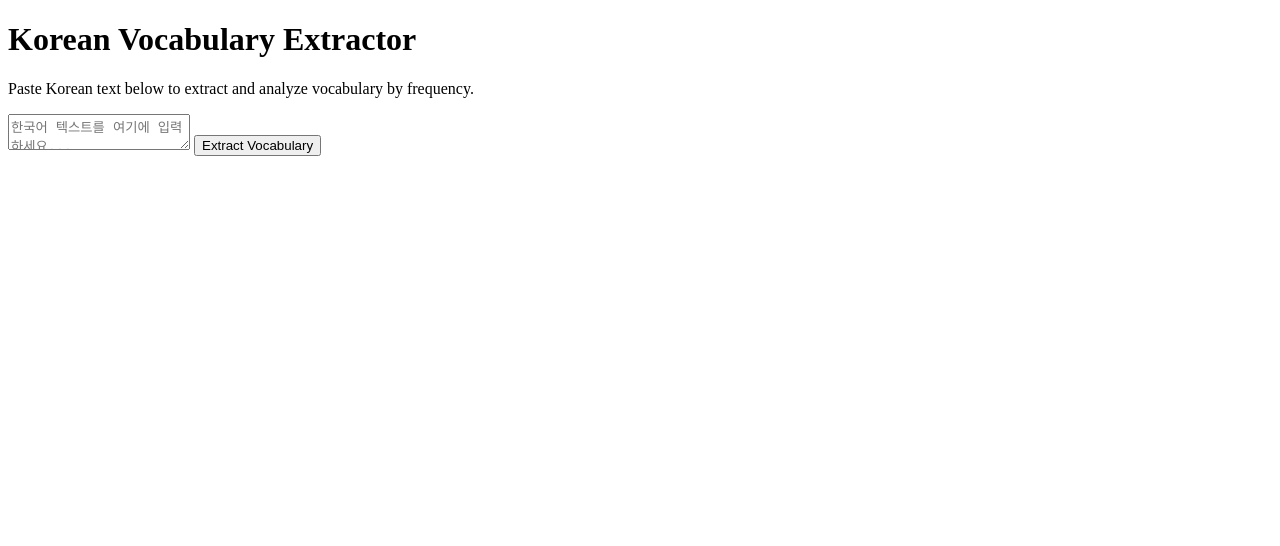
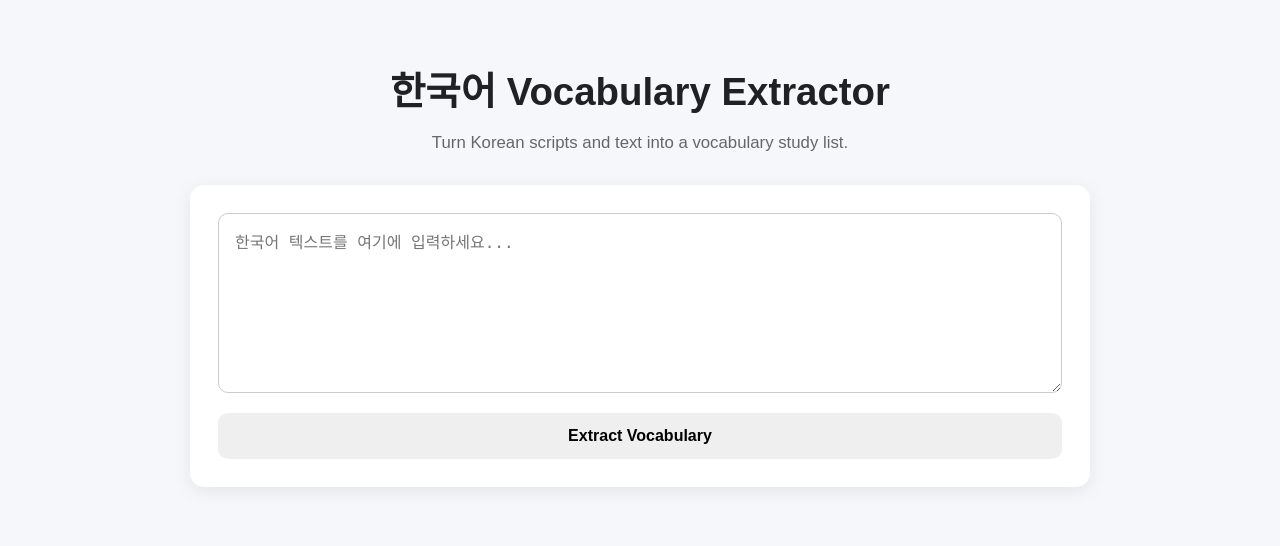
Before and after one commit to Joycie221/korean-vocab-extractor, a Flask app: page / in a window 1280 px wide. Shown: the top 546 px of the page. Run offline with Flask 3, Linux system fonts and the light colour scheme.

Commit message:
Design initial vocabulary extractor interface

```diff
--- a/static/style.css
+++ b/static/style.css
@@ -0,0 +1,112 @@
+* {
+    box-sizing: border-box;
+}
+
+body {
+    margin: 0;
+    font-family: Arial, sans-serif;
+    background: #f6f7fb;
+    color: #202124;
+}
+
+main {
+    width: min(900px, 92%);
+    margin: 60px auto;
+}
+
+.header {
+    text-align: center;
+    margin-bottom: 32px;
+}
+
+h1 {
+    margin-bottom: 10px;
+    font-size: 2.4rem;
+}
+
+.subtitle {
+    color: #666;
+    font-size: 1.05rem;
+}
+
+.input-card,
+.results-card {
+    background: white;
+    padding: 28px;
+    border-radius: 14px;
+    box-shadow: 0 4px 18px rgba(0, 0, 0, 0.08);
+    margin-bottom: 28px;
+}
+
+textarea {
+    width: 100%;
+    min-height: 180px;
+    resize: vertical;
+
+    padding: 16px;
+
+    border: 1px solid #ccc;
+    border-radius: 10px;
+
+    font-size: 1rem;
+    line-height: 1.6;
+
+    margin-bottom: 16px;
+}
+
+textarea:focus {
+    outline: none;
+    border-color: #555;
+}
+
+button {
+    width: 100%;
+    padding: 14px;
+
+    border: none;
+    border-radius: 10px;
+
+    font-size: 1rem;
+    font-weight: bold;
+
+    cursor: pointer;
+}
+
+button:hover {
+    opacity: 0.85;
+}
+
+table {
+    width: 100%;
+    border-collapse: collapse;
+}
+
+th,
+td {
+    padding: 14px;
+    text-align: left;
+    border-bottom: 1px solid #eee;
+}
+
+th {
+    font-size: 0.9rem;
+    text-transform: uppercase;
+    letter-spacing: 0.04em;
+}
+
+.vocab-word {
+    font-size: 1.15rem;
+    font-weight: bold;
+}
+
+.frequency {
+    display: inline-block;
+    min-width: 36px;
+
+    padding: 5px 10px;
+    border-radius: 20px;
+
+    background: #eeeeee;
+    text-align: center;
+    font-weight: bold;
+}
--- a/templates/index.html
+++ b/templates/index.html
@@ -15,12 +15,16 @@
 <body>
 
     <main>
-        <h1>Korean Vocabulary Extractor</h1>
 
-        <p>
-            Paste Korean text below to extract and analyze
-            vocabulary by frequency.
+        <header class="header">
+            <h1>한국어 Vocabulary Extractor</h1>
+
+            <p class="subtitle">
+                Turn Korean scripts and text into a vocabulary study list.
             </p>
+        </header>
+
+        <section class="input-card">
 
             <form method="POST">
 
@@ -36,11 +40,16 @@
 
             </form>
 
+        </section>
+
         {% if vocab_list %}
+
+            <section class="results-card">
 
                 <h2>Extracted Vocabulary</h2>
 
                 <table>
+
                     <thead>
                         <tr>
                             <th>Vocabulary</th>
@@ -53,14 +62,24 @@
                         {% for word, count in vocab_list %}
 
                             <tr>
-                            <td>{{ word }}</td>
-                            <td>{{ count }}</td>
+                                <td class="vocab-word">
+                                    {{ word }}
+                                </td>
+
+                                <td>
+                                    <span class="frequency">
+                                        {{ count }}
+                                    </span>
+                                </td>
                             </tr>
 
                         {% endfor %}
 
                     </tbody>
+
                 </table>
+
+            </section>
 
         {% endif %}
 
```
Lines whose indentation alone changed are shown as unchanged.
